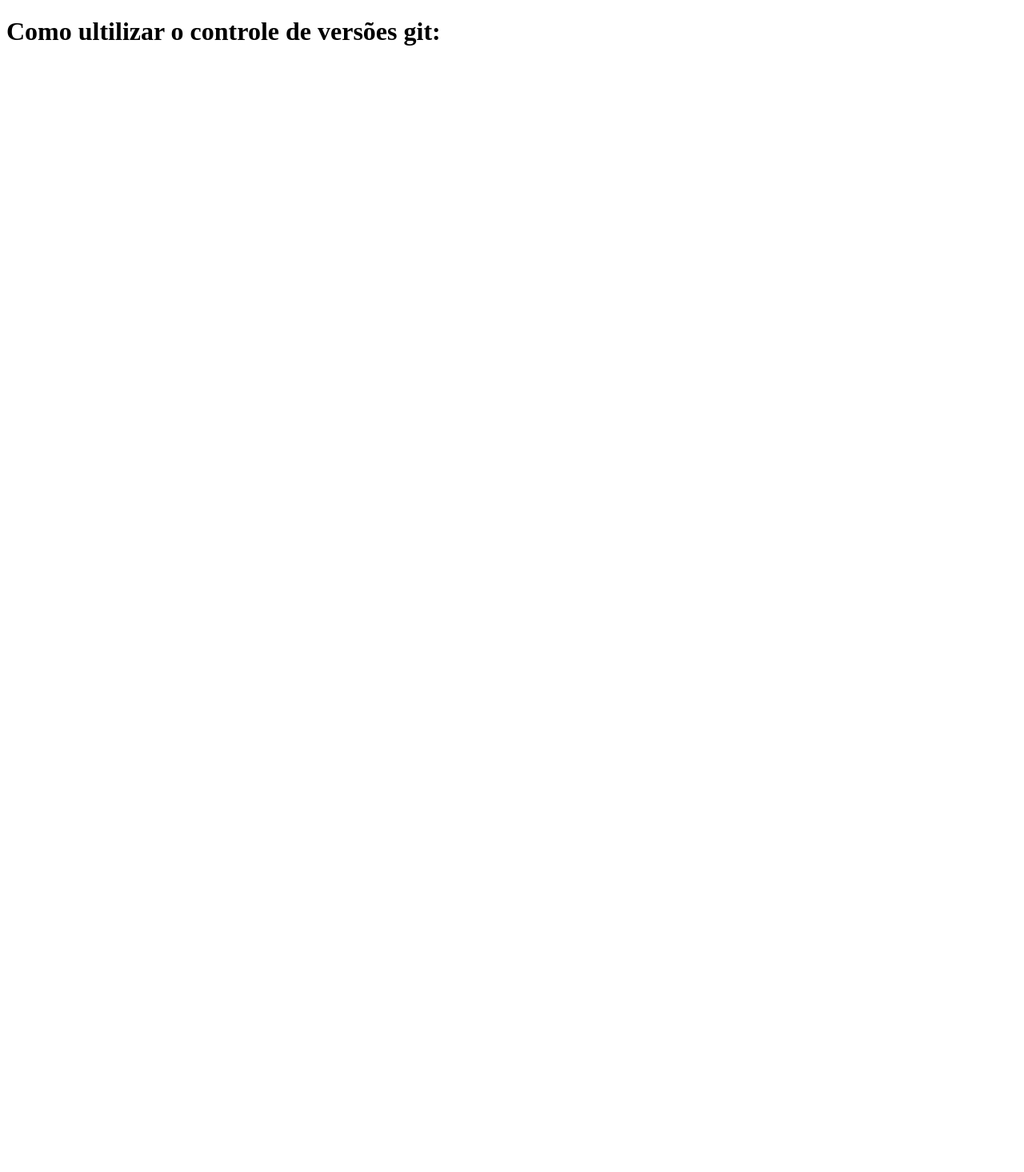
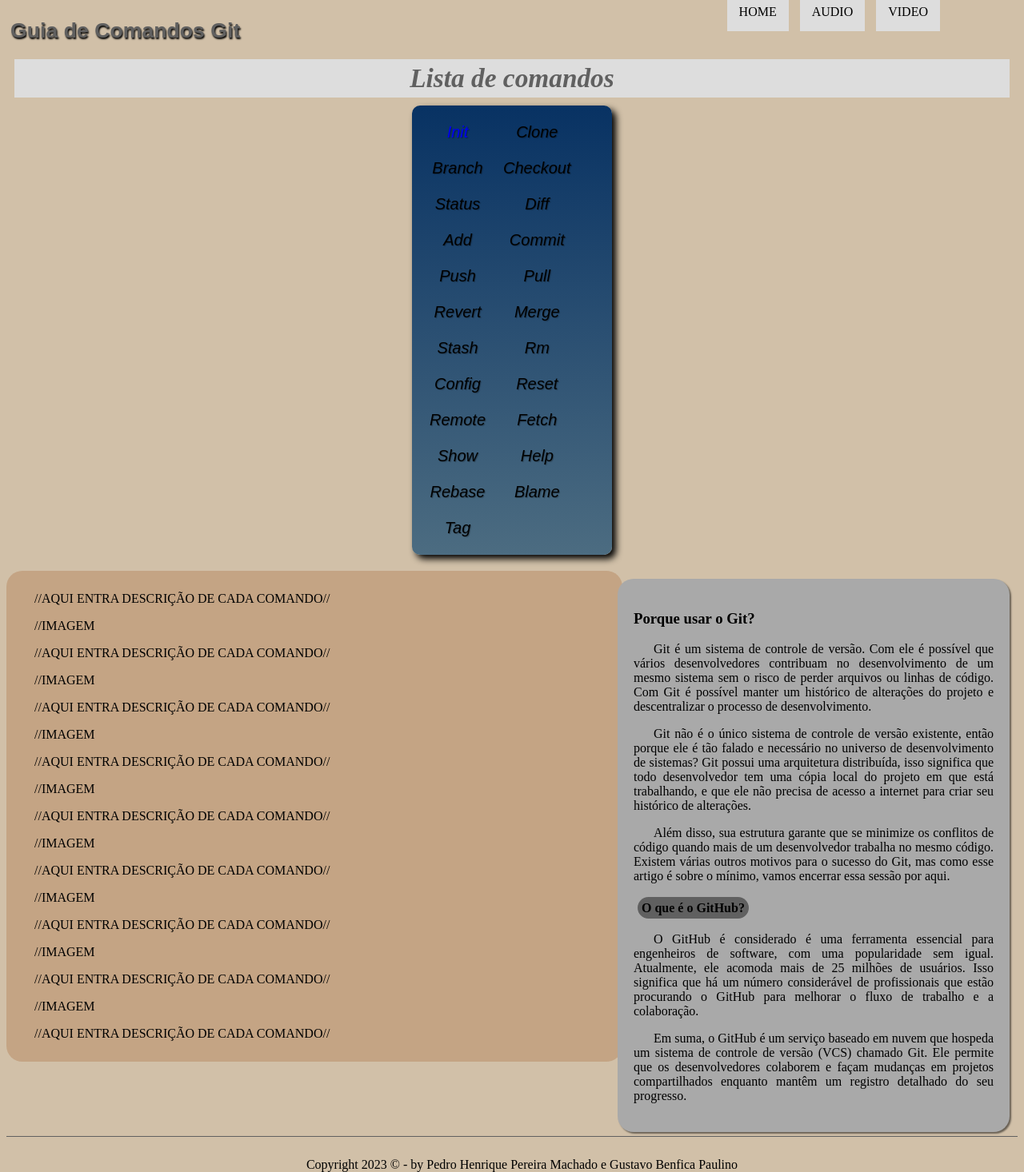
Before and after one commit to pehefin/tutorial_git, a plain HTML site: page index.html in a window 1280 px wide. Shown: the whole page at 80% size. Before the commit the page ends 800 px from the top, so only its background shows below. Drawn offline with Linux system fonts and the light colour scheme; a web font is replaced by a local one.

Commit message:
Novos arquivos

```diff
--- a/index.html
+++ b/index.html
@@ -1,13 +1,88 @@
 <!DOCTYPE html>
-<html lang="pt-br">
+<html>
+
 <head>
-    <meta charset="UTF-8">
-    <meta name="viewport" content="width=device-width, initial-scale=1.0">
-    <title>Tutorial git</title>
+  <meta charset="utf-8">
+  <meta name="viewport" content="width=device-width">
+  <title>Tutorial Git</title>
+  <link href="style.css" rel="stylesheet" type="text/css" />
 </head>
+
 <body>
-    <h1>Como ultilizar o controle de versões git:</h1>
+	<nav id="menu">
+		<h1>Menu Principal</h1>
+	<ul>
+		<li><a href="index.html">Home</a></li>
+		<li><a href="audio.html">Audio</a></li>
+		<li><a href="video.html">Video</a></li>
+	</ul>
+	</nav>
+		<h1>Guia de Comandos Git</h1>
+
+		<h2>Lista de comandos</h2>
+
+	<div id="comandos">
+	<table>
+		<tr><td><a href="#item1">Init</a></td> <td>Clone</td></tr>
+		<tr><td>Branch</td> <td>Checkout</td></tr>
+		<tr><td>Status</td> <td>Diff</td></tr>
+		<tr><td>Add</td> <td>Commit</td></tr>
+		<tr><td>Push</td> <td>Pull</td></tr>
+		<tr><td>Revert</td> <td>Merge</td></tr>
+		<tr><td>Stash</td> <td>Rm</td></tr>
+		<tr><td>Config</td> <td>Reset</td></tr>
+		<tr><td>Remote</td> <td>Fetch</td></tr>
+		<tr><td>Show</td> <td>Help</td></tr>
+		<tr><td>Rebase</td> <td>Blame</td></tr>
+		<tr><td> Tag</td></tr>
+	</table>
+	</div>
+
+	<div>
+
+    <aside>
+		<h3><b>Porque usar o Git?</b></h3>
+
+		<p>Git é um sistema de controle de versão. Com ele é possível que vários desenvolvedores contribuam no desenvolvimento de um mesmo sistema sem o risco de perder arquivos ou linhas de código. Com Git é possível manter um histórico de alterações do projeto e descentralizar o processo de desenvolvimento.</p>
+
+		<p>Git não é o único sistema de controle de versão existente, então porque ele é tão falado e necessário no universo de desenvolvimento de sistemas? Git possui uma arquitetura distribuída, isso significa que todo desenvolvedor tem uma cópia local do projeto em que está trabalhando, e que ele não precisa de acesso a internet para criar seu histórico de alterações.</p>
+
+		<p>Além disso, sua estrutura garante que se minimize os conflitos de código quando mais de um desenvolvedor trabalha no mesmo código. Existem várias outros motivos para o sucesso do Git, mas como esse artigo é sobre o mínimo, vamos encerrar essa sessão por aqui.</p>
+
+		<h4><mark>O que é o GitHub?</mark></h4>
+
+		<p>O GitHub é considerado é uma ferramenta essencial para engenheiros de software, com uma popularidade sem igual. Atualmente, ele acomoda mais de 25 milhões de usuários. Isso significa que há um número considerável de profissionais que estão procurando o GitHub para melhorar o fluxo de trabalho e a colaboração.</p>
+
+		<p>Em suma, o GitHub é um serviço baseado em nuvem que hospeda um sistema de controle de versão (VCS) chamado Git. Ele permite que os desenvolvedores colaborem e façam mudanças em projetos compartilhados enquanto mantêm um registro detalhado do seu progresso.</p>
 
 
+	</aside>
+
+	<div id="Descrição">
+		<p id="item1">//AQUI ENTRA DESCRIÇÃO DE CADA COMANDO//</p>
+		<p>//IMAGEM</p>
+		<p>//AQUI ENTRA DESCRIÇÃO DE CADA COMANDO//</p>
+		<p>//IMAGEM</p>
+		<p>//AQUI ENTRA DESCRIÇÃO DE CADA COMANDO//</p>
+		<p>//IMAGEM</p>
+		<p>//AQUI ENTRA DESCRIÇÃO DE CADA COMANDO//</p>
+		<p>//IMAGEM</p>
+		<p>//AQUI ENTRA DESCRIÇÃO DE CADA COMANDO//</p>
+		<p>//IMAGEM</p>
+		<p>//AQUI ENTRA DESCRIÇÃO DE CADA COMANDO//</p>
+		<p>//IMAGEM</p>
+		<p>//AQUI ENTRA DESCRIÇÃO DE CADA COMANDO//</p>
+		<p>//IMAGEM</p>
+		<p>//AQUI ENTRA DESCRIÇÃO DE CADA COMANDO//</p>
+		<p>//IMAGEM</p>
+		<p>//AQUI ENTRA DESCRIÇÃO DE CADA COMANDO//</p>
+	</div>
+
+	<footer id="rodape">
+	<p>Copyright 2023 &copy; - by Pedro Henrique Pereira Machado e Gustavo Benfica Paulino</p>
+	</footer>
+	</div>
+
 </body>
+
 </html>
--- a/style.css
+++ b/style.css
@@ -0,0 +1,162 @@
+html {
+	height: 100%;
+	width: 100%;
+  }
+
+  @font-face {
+	  font-family: 'FontTitulo1';
+	  src: url("../Fonts/YsabeauOffice-BlackItalic.ttf");
+  }
+
+  @font-face {
+		  font-family: 'FontLista';
+		  src: url("../_Fonts/Montserrat-SemiBold.ttf");
+  }
+
+  p {
+	text-align: justify;
+	text-indent: 25px;
+  }
+
+
+  a {
+	text-decoration: none;
+  }
+
+  a:hover {
+	text-decoration: underline;
+  }
+
+  mark {
+	background-color: #606060;
+	border-radius: 15px;
+	margin: 5px;
+	padding: 5px;
+  }
+
+  nav#menu ul {
+	  list-style: none;
+	  text-transform: uppercase;
+	  position: absolute;
+	  top: -30px;
+	  right: 100px;
+  }
+
+  nav#menu li {
+		  display: inline-block;
+		  background-color: #dddddd;
+		  padding: 15px;
+		  margin: 5px;
+		  transition: background-color 2s;
+  }
+
+  nav#menu {
+		  display: block;
+
+  }
+
+  nav#menu h1 {
+		  display: none;
+  }
+
+  nav#menu li:hover {
+	  background-color: #606060;
+  }
+
+  nav#menu a{
+	  color: #000000;
+	  text-decoration: none;
+  }
+
+  h1 {
+	font-family: 'FontTitulo', sans-serif;
+	font-size: 20pt;
+	color: #606060;
+	text-shadow: 1px 2px 2px #000000;
+	padding: 5px;
+	margin-bottom: 15px;
+  }
+
+  h2 {
+	  font-family: 'FontLista';
+	  font-style: italic;
+  }
+
+
+  table {
+	font-family: 'FontLista', sans-serif;
+	position: center;
+	border-radius: 10px;
+	display: block;
+	width: 250px;
+	padding: 10px;
+	margin: auto;
+	box-shadow: 5px 5px 9px black;
+	background-image: linear-gradient(to top, #4c6c81, #083263);
+  }
+
+  table td {
+		font-size: 15pt;
+		padding: 10px;
+		text-align: center;
+		font-style: italic;
+		margin: 10px;
+		box-sizing: border-box;
+		text-shadow: 1px 1px 1px rgba(0, 0, 0, 0.3);
+  }
+
+  table td:hover {
+	  text-decoration: underline;
+  }
+
+
+
+  h2 {
+	  text-align: center;
+	  font-size: 25pt;
+	  color: #606060;
+	  background-color: #dddddd;
+	  padding: 5px;
+	  margin: 10px;
+  }
+
+  body {
+	  background-color: #d1c0a8;
+  }
+
+
+  aside {
+	border-radius: 20px;
+	bottom: 30px;
+	display: block;
+	width: 450px;
+	float: right;
+	background-color: #a9a9a9;
+	padding: 20px;
+	margin: 10px 10px 5px 5px;
+	box-shadow: 2px 2px 2px rgba(0, 0, 0, .5);
+  }
+
+  div#Descrição{
+	border-radius: 20px;
+	bottom: 30px;
+	display: block;
+	margin-top: 20px;
+	padding: 10px;
+	width: 750px;
+	position: center-right;
+	background-color: #C4A484;
+  }
+
+  footer#rodape {
+		  margin-top: 20px;
+		  padding-top: 10px;
+		  border-top: 1px solid #606060;
+		  clear: both;
+
+  }
+
+  footer#rodape p{
+		  text-align: center;
+
+  }
```
Also changed, not shown: .config/configstore/update-notifier-npm.json (added), Fonts/Montserrat-SemiBold.ttf (added), Fonts/YsabeauOffice-BlackItalic.ttf (added), 1 other file.
